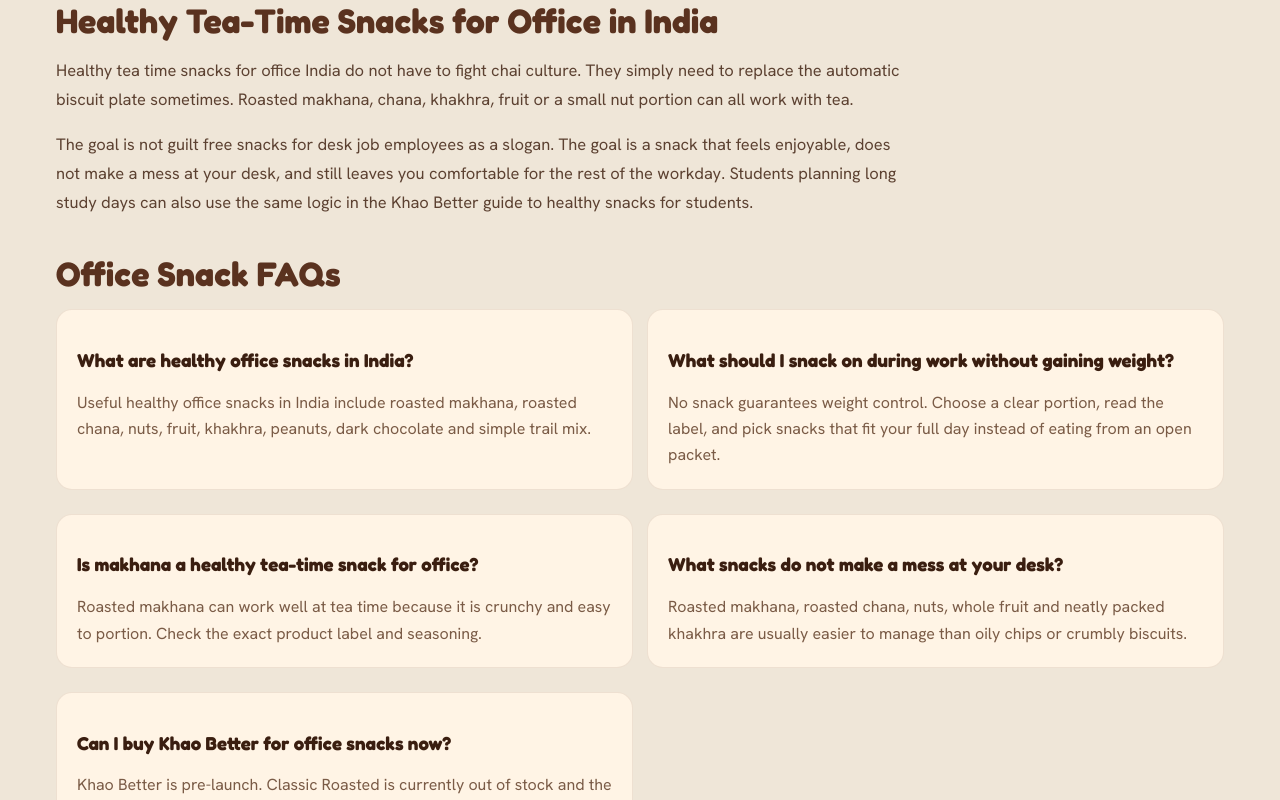
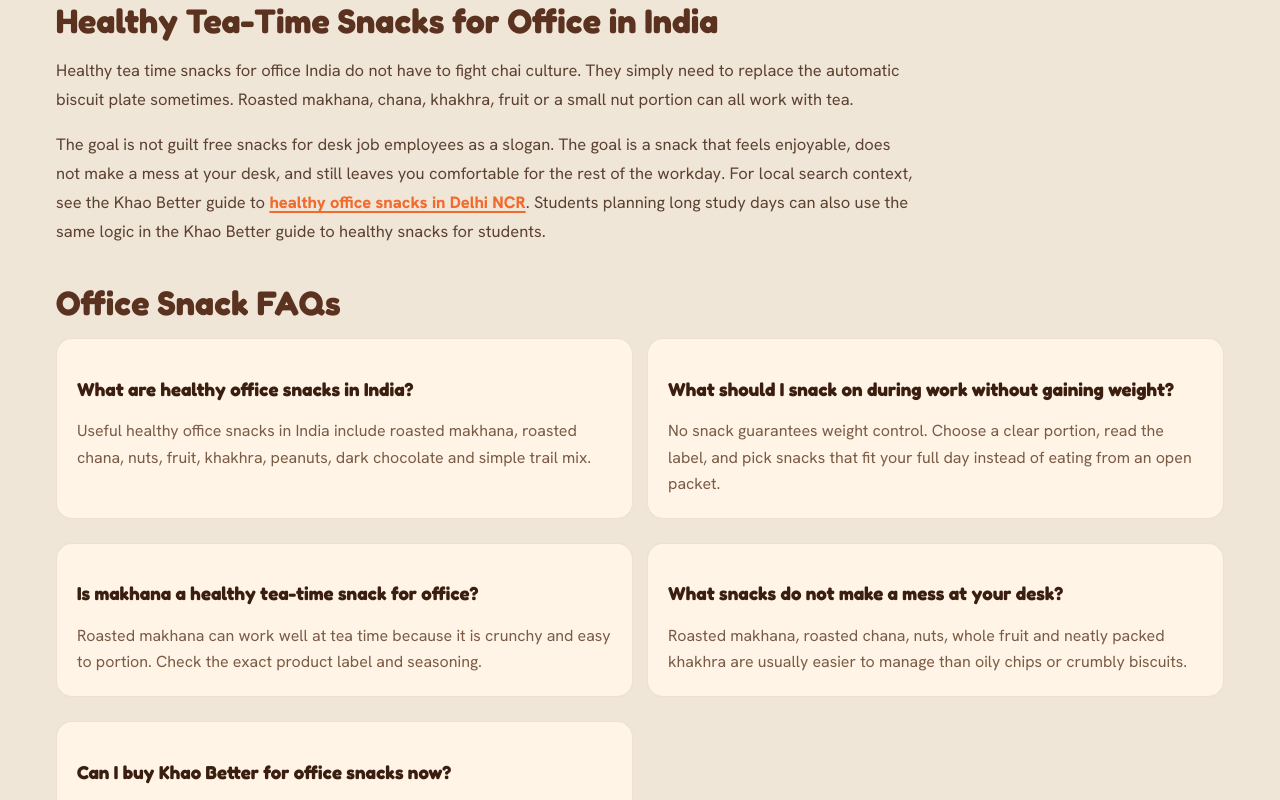
Before and after one commit to JaiSharma1710/Makhana_ecommerce, a Next.js app: page /office-snacks in a window 1280 px wide. Shown: the part 3140-3940 px from the top of the page. Built offline with nearby package versions, Linux system fonts and the light colour scheme.

Commit message:
SEO optimization, internal linking

```diff
--- a/data/landing.ts
+++ b/data/landing.ts
@@ -83,7 +83,7 @@
         heading: "Healthy Tea-Time Snacks for Office in India",
         body: [
           "Healthy tea time snacks for office India do not have to fight chai culture. They simply need to replace the automatic biscuit plate sometimes. Roasted makhana, chana, khakhra, fruit or a small nut portion can all work with tea.",
-          "The goal is not guilt free snacks for desk job employees as a slogan. The goal is a snack that feels enjoyable, does not make a mess at your desk, and still leaves you comfortable for the rest of the workday. Students planning long study days can also use the same logic in the Khao Better guide to healthy snacks for students."
+          "The goal is not guilt free snacks for desk job employees as a slogan. The goal is a snack that feels enjoyable, does not make a mess at your desk, and still leaves you comfortable for the rest of the workday. For local search context, see the Khao Better guide to healthy office snacks in Delhi NCR. Students planning long study days can also use the same logic in the Khao Better guide to healthy snacks for students."
         ]
       }
     ],
@@ -99,6 +99,7 @@
       { href: "/why-makhana", label: "What is roasted makhana?" },
       { href: "/blog/makhana-nutrition-facts", label: "Khao Better makhana nutrition facts" },
       { href: "/blog/makhana-vs-popcorn-vs-chips", label: "Makhana vs popcorn vs chips" },
+      { href: "/delhi", label: "healthy office snacks in Delhi NCR" },
       { href: "/student-snacks", label: "Healthy snacks for students" }
     ]
   },
```
